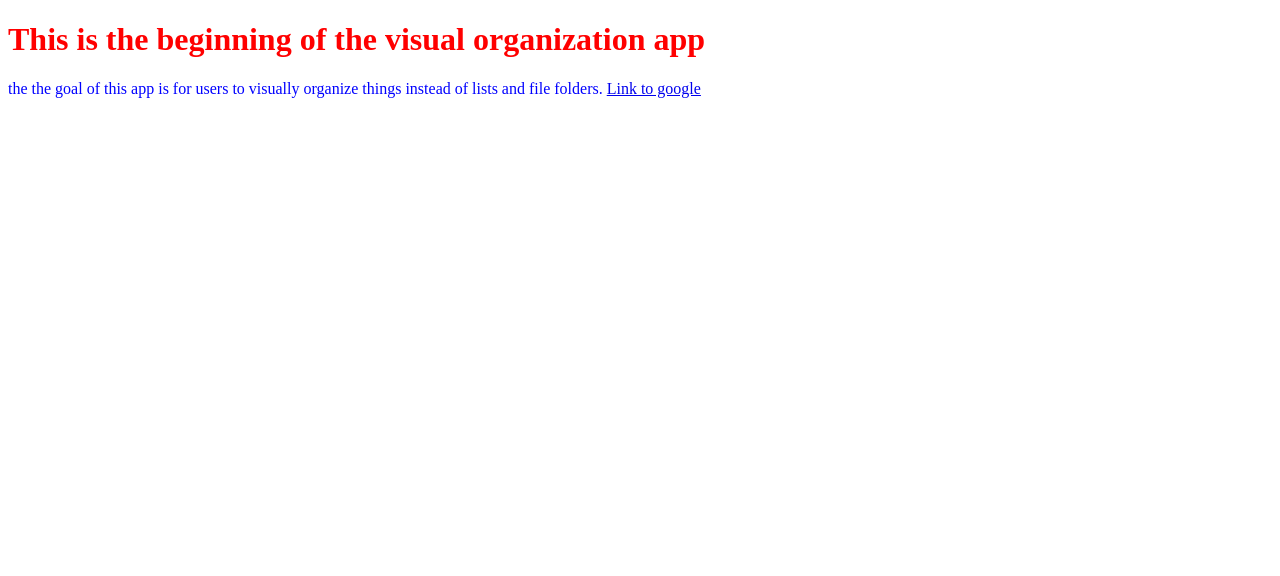
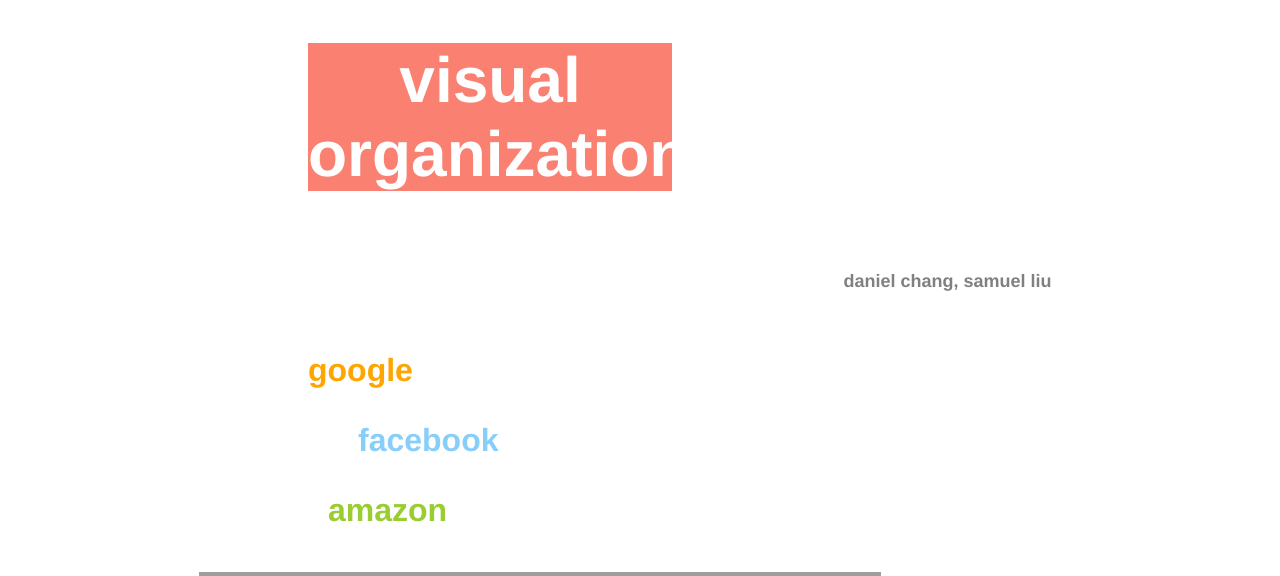
Before and after one commit to AppaPhD/SU2020, a Django app: template templates/index.html in a window 1280 px wide. Shown: the top 576 px of the page. Before the commit the page ends 98 px from the top, so only its background shows below. Run offline with Django 3.2, Linux system fonts and the light colour scheme; the template is opened without the code that fills it, so the values that code supplies are empty; grey boxes are pictures that could not be loaded.

Commit message:
html/css test

```diff
--- a/templates/index.html
+++ b/templates/index.html
@@ -6,7 +6,22 @@
 
   </head>
   <body>
-    <h1>This is the beginning of the visual organization app</h1>
-    <p>the the goal of this app is for users to visually organize things instead of lists and file folders. <a href="http://www.google.com">Link to google</a></p>
+    <header>
+      <h1>visual organization</h1>
+    </header>
+    <h2>daniel chang, samuel liu</h2>
+    <section>
+      <div1>
+        <a href="https://www.google.com/" style="color: orange">google</a>
+      </div1>
+      <div2>
+        <a href="https://www.facebook.com/" style="color: lightskyblue">facebook</a>
+      </div2>
+      <div3>
+        <a href="https://www.amazon.com/" style="color: yellowgreen">amazon</a>
+      </div3>
+    </section>
+    <img src="https://images.unsplash.com/photo-1494253109108-2e30c049369b?ixlib=rb-1.2.1&ixid=eyJhcHBfaWQiOjEyMDd9&w=1000&q=80" width="682">
+    <footer>the goal of this app is for users to organize elements visually rather than with lists and file folders</footer>
   </body>
 </html>
--- a/templates/style.css
+++ b/templates/style.css
@@ -1,7 +1,63 @@
-p {
-    color:blue;
+body {
+    background: white;
+    font-family: Helvetica;
+    font-size: xx-large;
+    text-align: center;
+}
+header {
+    background: salmon;
+    color: white;
+    margin: 0px 600px 0px 300px;
 }
 
-h1 {
-    color:red;
+h2 {
+    color: grey;
+    font-size: large;
+    margin: 80px 0px 40px 615px;
 }
+
+section {
+    background: white;
+    margin: 0px 300px;
+    padding: 20px 0px 0px 0px;
+    display: flex;
+    flex-direction: column;
+    text-align: left;
+}
+
+a{
+    text-decoration: none;
+    font-weight: bold;
+}
+
+div1 {
+    display: inline-block;
+    width: auto;
+    height: 70px;
+}
+
+div2 {
+    display: inline-block;
+    margin: 0px 50px;
+    width: auto;
+    height: 70px;
+}
+
+div3 {
+    display: inline-block;
+    margin: 0px 20px;
+    width: auto;
+    height: 80px;
+}
+img {
+    margin: 0px 200px 0px 0px
+}
+footer {
+    background: #0076B4;
+    color: white;
+    font-weight: lighter;
+    font-size: x-large;
+    text-align: right;
+    margin: 10px 1000px 0px 800px;
+    padding: 10px 123px 10px 30px;
+}
```
Also changed, not shown: 1 other file.
